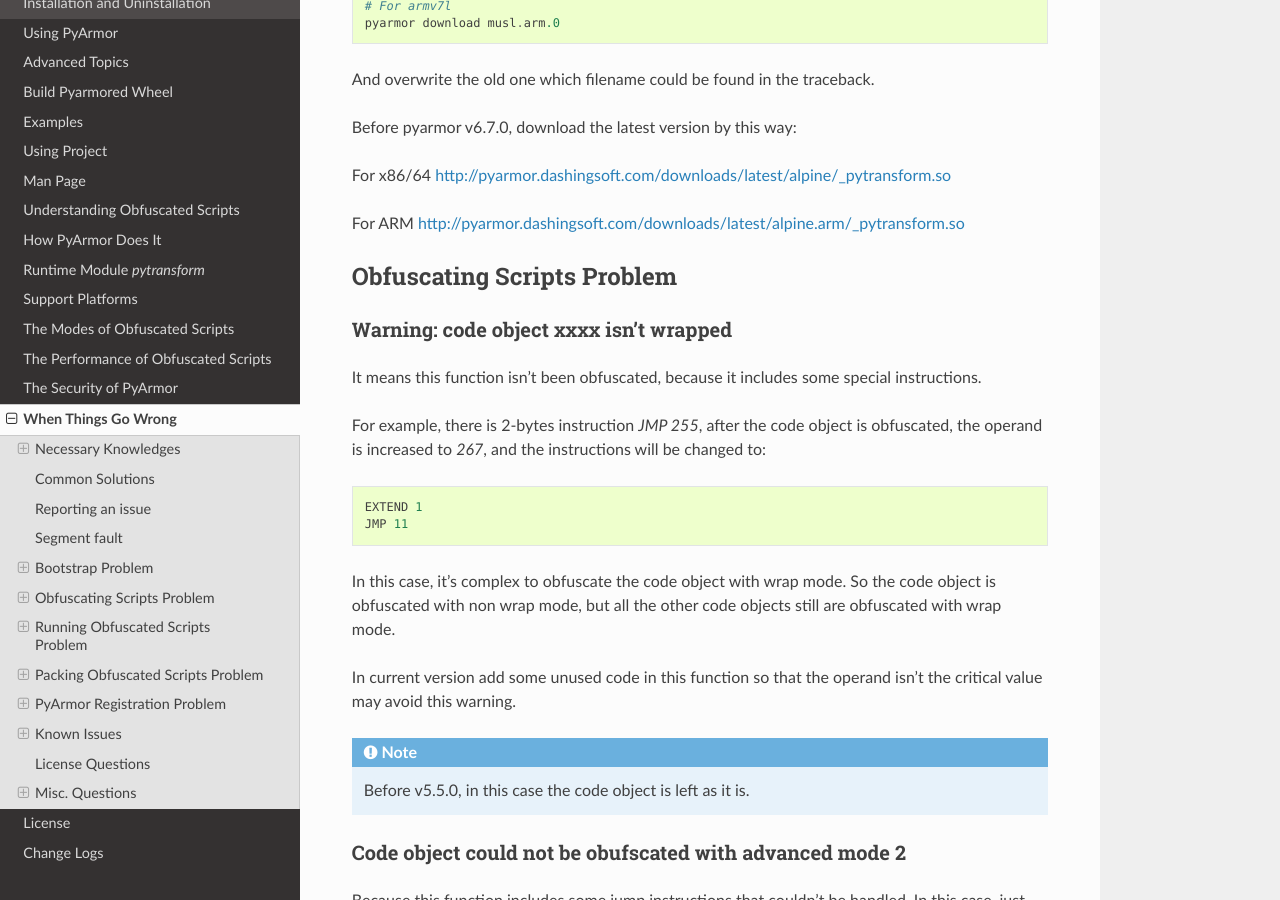
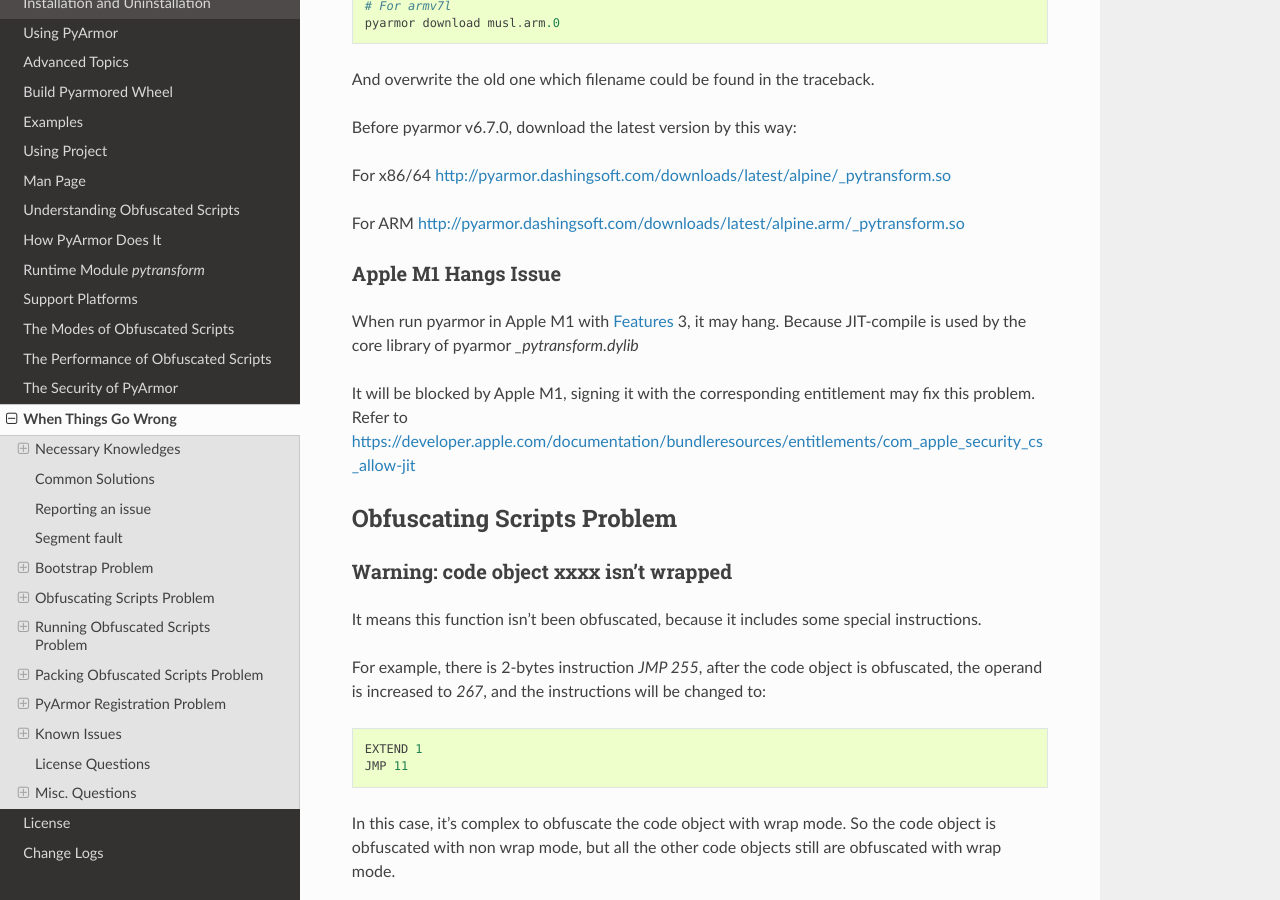
Before and after one commit to dashingsoft/pyarmor, a Sphinx documentation site: the page built from docs/questions.rst, in a window 1280 px wide and 900 px high, scrolled down 8058 px. Built offline with Sphinx 7.4.7 and the Read the Docs theme 2.0.0, drawn with Linux system fonts in a browser that asks for light colours.

Commit message:
Doc Apple M1 hang issue

```diff
--- a/docs/questions.rst
+++ b/docs/questions.rst
@@ -400,6 +400,15 @@
 
 For ARM
 http://pyarmor.dashingsoft.com/downloads/latest/alpine.arm/_pytransform.so
+
+Apple M1 Hangs Issue
+~~~~~~~~~~~~~~~~~~~~
+When run pyarmor in Apple M1 with :ref:`Features` 3, it may hang. Because
+JIT-compile is used by the core library of pyarmor `_pytransform.dylib`
+
+It will be blocked by Apple M1, signing it with the corresponding entitlement
+may fix this problem. Refer to
+https://developer.apple.com/documentation/bundleresources/entitlements/com_apple_security_cs_allow-jit
 
 Obfuscating Scripts Problem
 ---------------------------
```
